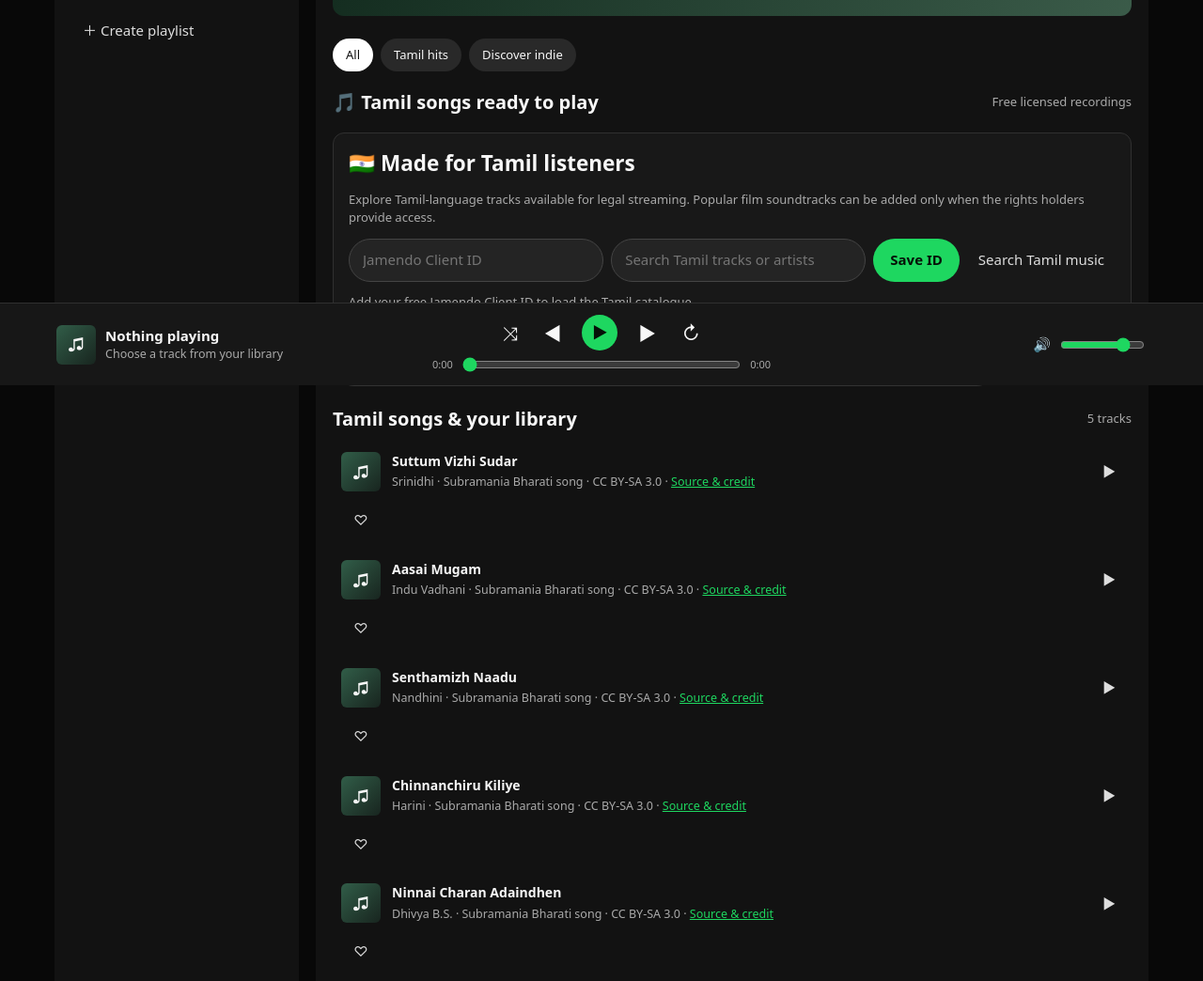
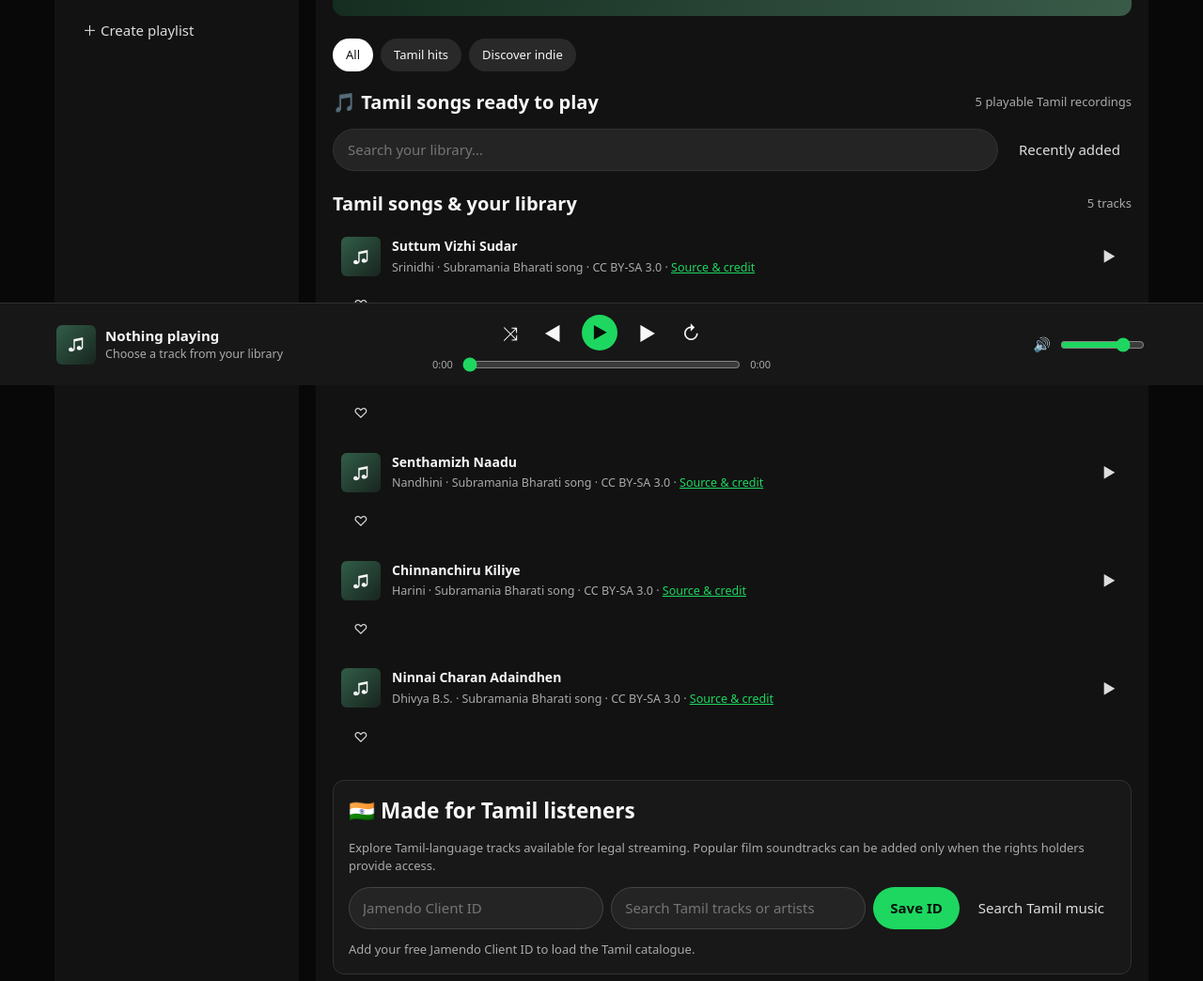
Before and after one commit to arul18v/Soundify, a plain HTML site: page index.html in a window 1280 px wide. Shown: the part 390-1434 px from the top of the page at 94% size. Drawn offline with Linux system fonts and the light colour scheme; grey boxes are pictures that could not be loaded.

Commit message:
Put playable Tamil songs above optional music discovery

```diff
--- a/index.html
+++ b/index.html
@@ -41,9 +41,10 @@ button,input{font:inherit}button{cursor:pointer;border:0;color:inherit}.app{max-
 <main class="main">
 <section class="hero"><p class="eyebrow">SOUNDIFY · MADE FOR TAMIL MUSIC</p><h1>Your Tamil soundtrack starts here.</h1><p>Discover official music videos, explore tracks and build your own library.</p><button class="primary" id="uploadHero">＋ Add your music</button></section>
 <div class="browsechips"><button class="active" type="button">All</button><button type="button" onclick="document.getElementById('tracks').scrollIntoView({behavior:'smooth'})">Tamil hits</button><button type="button" onclick="document.getElementById('tamilSearch').scrollIntoView({behavior:'smooth'})">Discover indie</button></div>
-<section class="sectionhead"><h2>🎵 Tamil songs ready to play</h2><span class="hint">Free licensed recordings</span></section><section class="tamilbox"><h2>🇮🇳 Made for Tamil listeners</h2><p class="hint">Explore Tamil-language tracks available for legal streaming. Popular film soundtracks can be added only when the rights holders provide access.</p><div class="tamilcontrols"><input id="jamendoId" placeholder="Jamendo Client ID"><input id="tamilQuery" placeholder="Search Tamil tracks or artists"><button class="primary" id="saveJamendo">Save ID</button><button class="subtle" id="tamilSearch">Search Tamil music</button></div><div id="tamilStatus" class="hint">Add your free Jamendo Client ID to load the Tamil catalogue.</div><div id="tamilResults" class="tamilresults"></div></section><div class="tools"><input class="search" id="search" placeholder="Search your library…" aria-label="Search music"><button class="subtle" id="sortBtn">Recently added</button></div>
+<section class="sectionhead"><h2>🎵 Tamil songs ready to play</h2><span class="hint">5 playable Tamil recordings</span></section><div class="tools"><input class="search" id="search" placeholder="Search your library…" aria-label="Search music"><button class="subtle" id="sortBtn">Recently added</button></div>
 <div class="sectionhead"><h2 id="heading">Your library</h2><span class="hint" id="count">0 tracks</span></div>
 <div id="tracks" class="tracklist"><div class="empty"><div style="font-size:32px">♫</div><b>Your Tamil soundtrack starts here</b><p>Five Tamil recordings are ready to play. You can also add audio files from your device.</p><button class="primary" id="emptyUpload">Add your music</button></div></div>
+<section class="tamilbox"><h2>🇮🇳 Made for Tamil listeners</h2><p class="hint">Explore Tamil-language tracks available for legal streaming. Popular film soundtracks can be added only when the rights holders provide access.</p><div class="tamilcontrols"><input id="jamendoId" placeholder="Jamendo Client ID"><input id="tamilQuery" placeholder="Search Tamil tracks or artists"><button class="primary" id="saveJamendo">Save ID</button><button class="subtle" id="tamilSearch">Search Tamil music</button></div><div id="tamilStatus" class="hint">Add your free Jamendo Client ID to load the Tamil catalogue.</div><div id="tamilResults" class="tamilresults"></div></section>
 <p class="mobile-note hint">Tip: install Soundify from your browser menu using “Add to Home screen”.</p>
 </main>
 </div>
```
